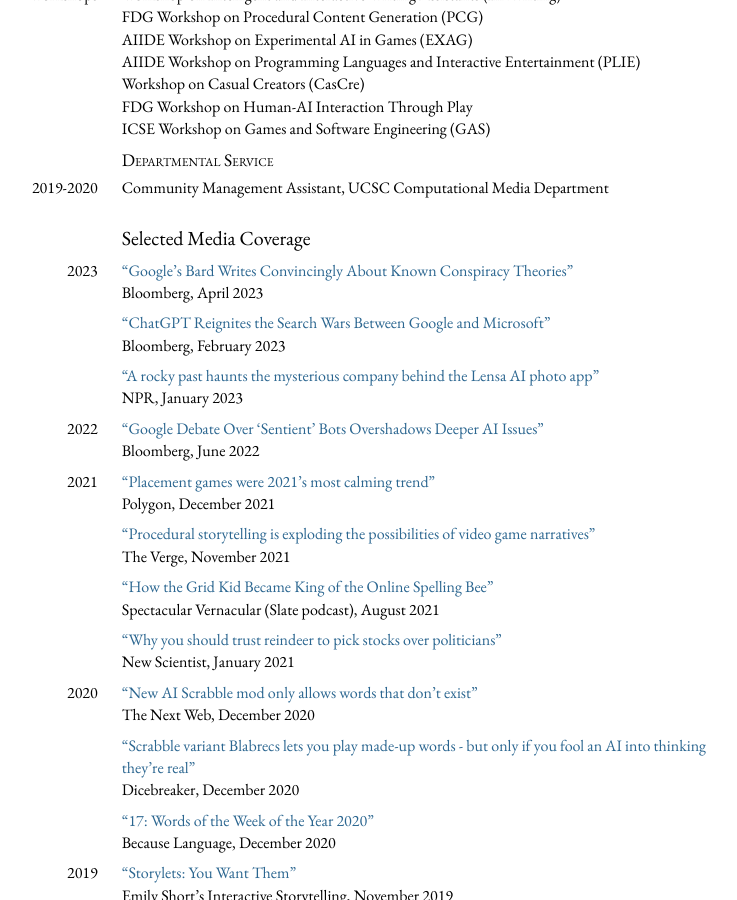
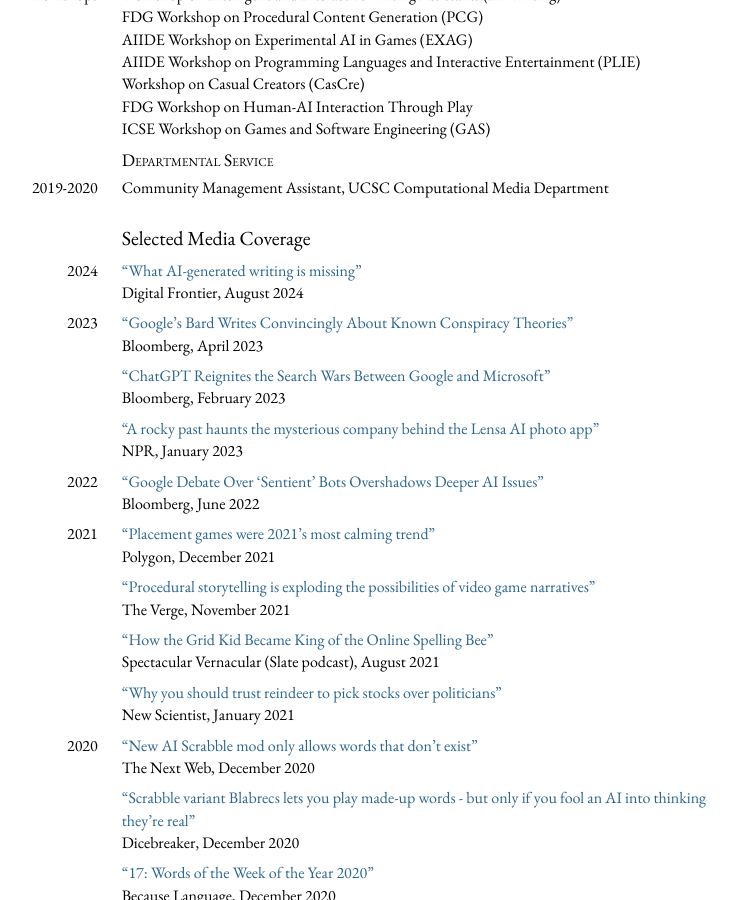
Before and after one commit to mkremins/mkremins.github.io, a Jekyll site: the page built from cv/index.html, in a window 1280 px wide and 900 px high, scrolled down 11328 px. Shown: the whole window, without its empty margins (261-998 px from the left). Built offline with Jekyll 4.4.1, drawn with Linux system fonts in a browser that asks for light colours.

Commit message:
Add Digital Frontier interview

```diff
--- a/_data/press.json
+++ b/_data/press.json
@@ -1,4 +1,11 @@
 [
+{
+  "title": "What AI-generated writing is missing",
+  "url": "https://digitalfrontier.com/articles/AI-writing-LLM-dearth-author-text",
+  "outlet": "Digital Frontier",
+  "month": "August",
+  "year": "2024"
+},
 {
   "title": "Google’s Bard Writes Convincingly About Known Conspiracy Theories",
   "url": "https://www.bloomberg.com/news/articles/2023-04-04/google-s-bard-writes-convincingly-about-known-conspiracy-theories",
--- a/index.html
+++ b/index.html
@@ -30,6 +30,7 @@ layout: main
 				<span class="card-title"><a href="https://mkremins.github.io/publications/Homogenization_C&C2024.pdf">Homogenization analysis</a></span> and <span class="card-title"><a href="https://mkremins.github.io/publications/ERaCA_HAI-GEN2022.pdf">expressive range coverage analysis</a></span> are evaluation methods for creativity support tools (CSTs). By analyzing artifacts created by CST users in relation to larger <em>design spaces</em>, we can capture striking visual portraits of interaction dynamics; diagnose homogenization effects of generative AI tools; and generally illuminate tool impacts on creative outcomes.
 				<div class="card-links">
 					📝 Papers: <a href="https://mkremins.github.io/publications/Homogenization_C&C2024.pdf">C&C 2024</a> (best paper), <a href="https://mkremins.github.io/publications/Homogenization_CHI2024.pdf">CHI 2024</a>, <a href="https://mkremins.github.io/publications/ERaCA_HAI-GEN2022.pdf">HAI-GEN 2022</a>, <a href="https://mkremins.github.io/publications/Dearth_In2Writing2024.pdf">In2Writing 2024</a><br>
+					🗞️ Press: <a href="https://digitalfrontier.com/articles/AI-writing-LLM-dearth-author-text">Digital Frontier</a><br>
 					🤝 With: <a href="https://barrettrees.com/">Barrett Anderson</a>, <a href="https://www.linkedin.com/in/itsjashshah/">Jash Shah</a>, <a href="https://isaackarth.com/">Isaac Karth</a>
 				</div>
 			</div>
```
